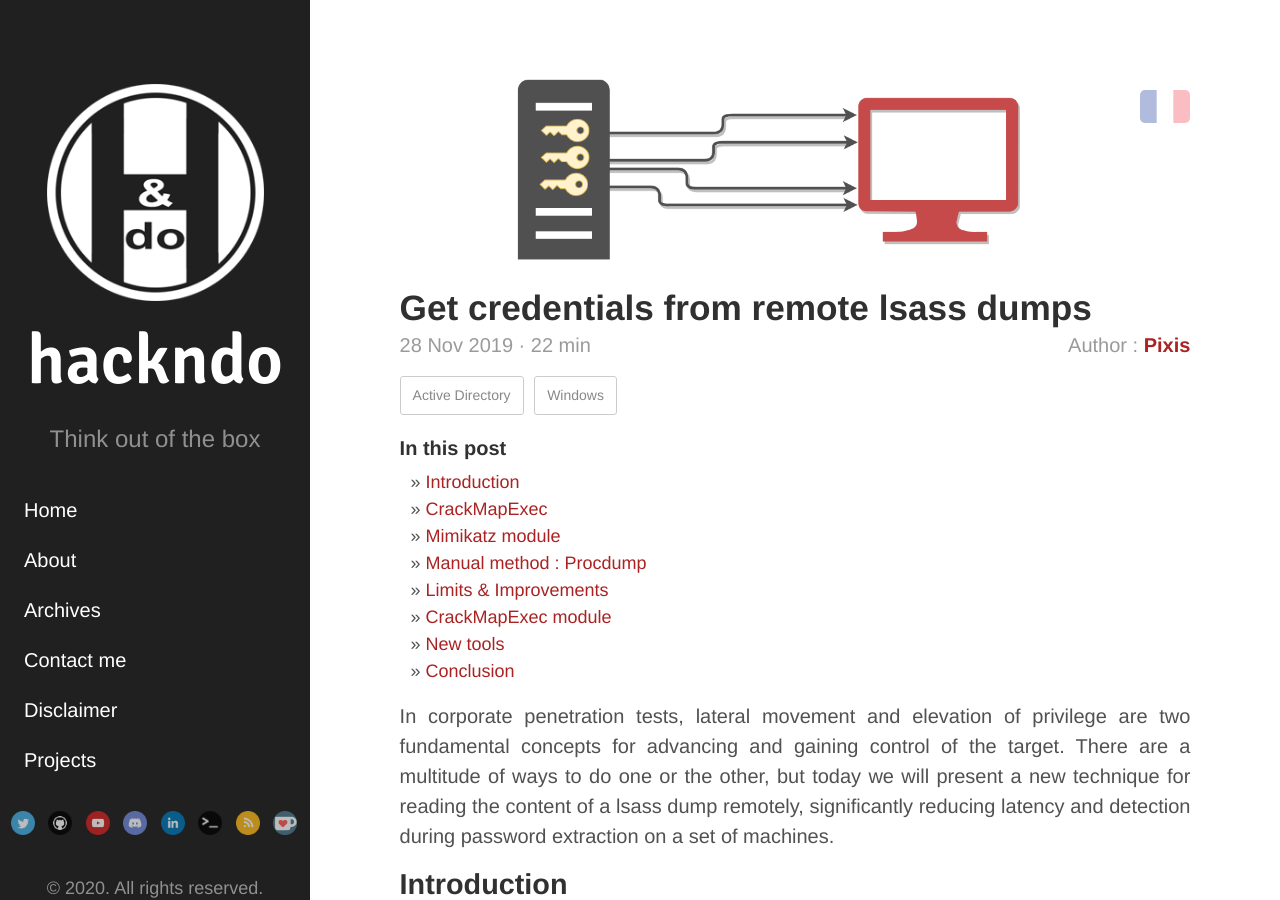
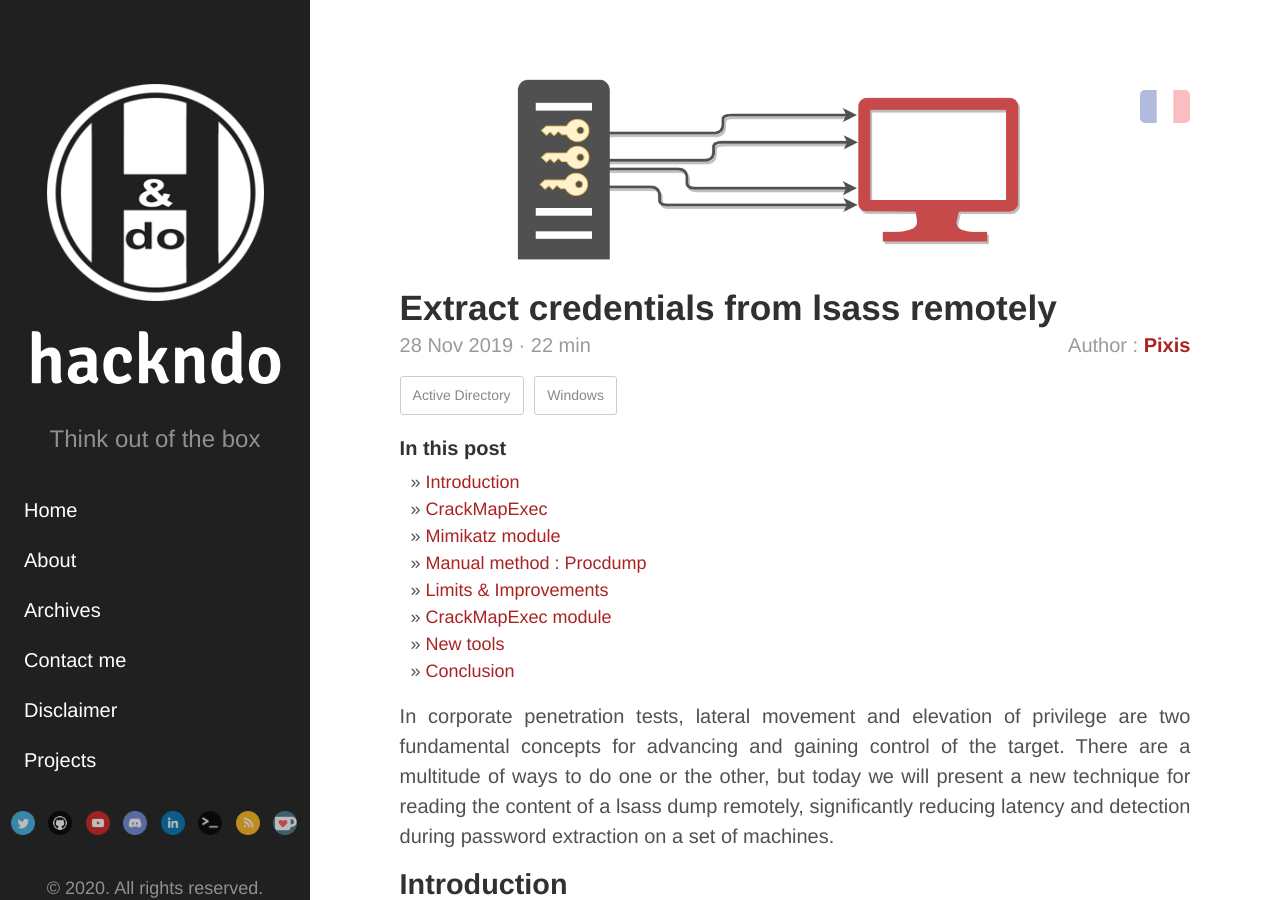
Before and after one commit to Hackndo/en.hackndo.github.io, a Jekyll site: the page built from _posts/2019-11-29-remote-lass-dump-passwords.md, in a window 1280 px wide and 900 px high. Built offline with Jekyll 4.4.1, drawn with Linux system fonts in a browser that asks for light colours; comment, search, counter and statistics services are not loaded.

Commit message:
Update title

```diff
--- a/_posts/2019-11-29-remote-lass-dump-passwords.md
+++ b/_posts/2019-11-29-remote-lass-dump-passwords.md
@@ -1,12 +1,12 @@
 ---
-title: "Get credentials from remote lsass dumps"
+title: "Extract credentials from lsass remotely"
 date: 2019-11-28 22:40:00
 author: "Pixis"
 layout: post
 permalink: /remote-lsass-dump-passwords/
 disqus_identifier: 0000-0000-0000-00b3
 cover: assets/uploads/2019/11/procdump.png
-description: "This article explains how to remotely extract credentials present in an lsass dump, thus avoiding using Mimikatz and antivirus detection."
+description: "This article explains how to remotely extract credentials from lsass, thus avoiding using Mimikatz and most antivirus detection."
 tags:
   - "Active Directory"
   - Windows
```
